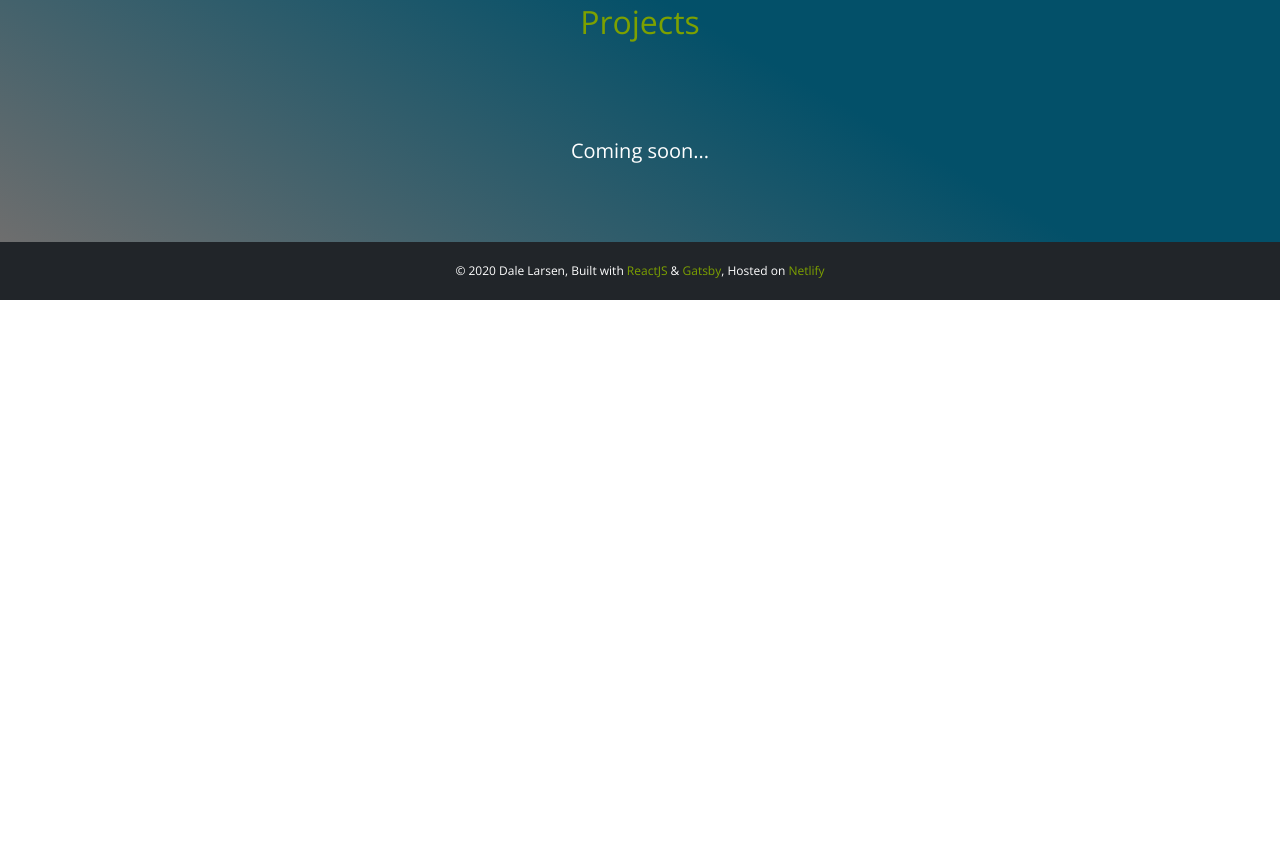
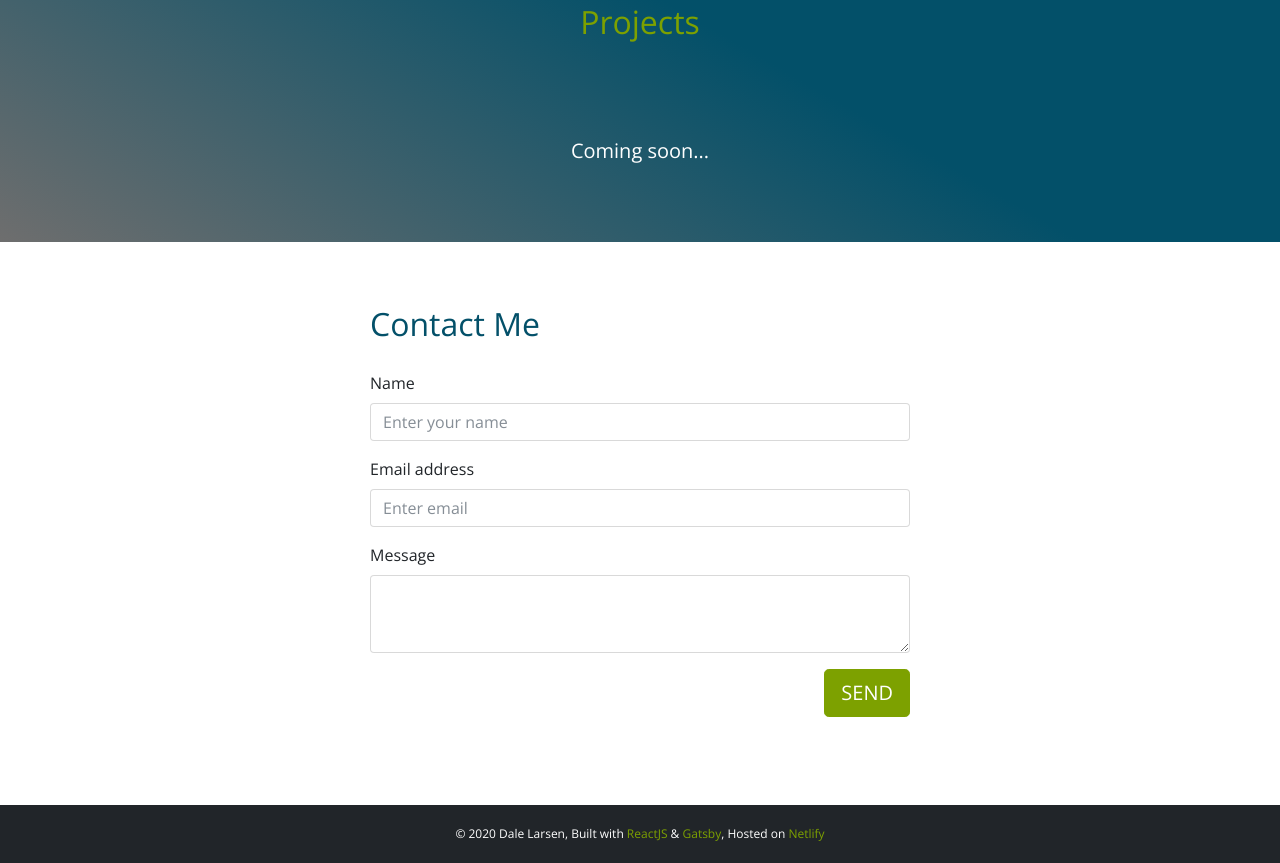
Before and after one commit to dalelarsen/dalelarsen.com, a Gatsby site: page / in a window 1280 px wide. Shown: the part 4039-4902 px from the top of the page. Before the commit the page ends 4339 px from the top, so only its background shows below. Built offline with nearby package versions, Linux system fonts and the light colour scheme; Gatsby itself is replaced by a stand-in of ours.

Commit message:
contact me section

```diff
--- /dev/null
+++ b/src/components/contact/contact.js
@@ -0,0 +1,71 @@
+import { Link } from "gatsby";
+// import PropTypes from "prop-types";
+import React from "react";
+import Typist from 'react-typist';
+import scrollToElement from "scroll-to-element";
+
+//Images
+// import Logo from '../../images/logo.png';
+
+//React Bootstrap
+// import Jumbotron from 'react-bootstrap/Jumbotron';
+import { Container, Row, Col, Button } from 'react-bootstrap';
+
+//Icons
+import { FaArrowDown } from 'react-icons/fa';
+
+import './contact.scss';
+
+class Contact extends React.Component {
+
+  render() {
+
+    return (
+
+      <Container fluid className="contact-container">
+        <Container id="contact">
+
+          <Row className="justify-content-md-center">
+            <Col xs={12} sm={12} md={6}>
+
+              <h2 style={{marginBottom: 30}}>Contact Me</h2>
+
+              <form name="contact" data-netlify-honeypot="bot-field" action="/contact-success" method="POST" data-netlify="true">
+
+                <div className="hidden">
+                  <label>Don’t fill this out if you're human: <input name="bot-field" /></label>
+                </div>
+
+                <input type="hidden" name="form-name" value="contact" />
+
+                <div className="form-group">
+                  <label htmlFor="contactName">Name</label>
+                  <input type="text" name="name" className="form-control" id="contactName" placeholder="Enter your name" />
+                </div>
+
+                <div className="form-group">
+                  <label htmlFor="emailAddress">Email address</label>
+                  <input type="email" name="email" className="form-control" id="emailAddress" aria-describedby="emailHelp" placeholder="Enter email" />
+                </div>
+
+                <div className="form-group">
+                  <label htmlFor="messageInput">Message</label>
+                  <textarea name="message" className="form-control" id="messageInput" rows="3"></textarea>
+                </div>
+
+
+                <button type="submit" className="btn btn-success btn-lg float-right mb-4">SEND</button>
+
+              </form>
+
+            </Col>
+          </Row>
+
+        </Container>
+      </Container>
+
+    );
+  }
+}
+
+export default Contact;
--- /dev/null
+++ b/src/components/contact/contact.scss
@@ -0,0 +1,10 @@
+@import "../../css/vars.scss";
+
+.about-container {
+    background: rgb(240,255,189);
+    background: linear-gradient(144deg, rgba(240,255,189,0.4) 0%, rgba(255,255,255,1) 80%) !important;
+
+    h2 {
+        text-align: center;
+    }
+}
--- a/src/css/main.scss
+++ b/src/css/main.scss
@@ -60,6 +60,9 @@ Link {
 
 }
 
+.hidden {
+  display: none;
+}
 
 footer {
   font-size: 12px;
--- a/src/pages/index.js
+++ b/src/pages/index.js
@@ -9,6 +9,7 @@ import About from "../components/about/about";
 import Work from "../components/work/work";
 import Stack from "../components/stack/stack";
 import Projects from "../components/projects/projects";
+import Contact from "../components/contact/contact";
 
 
 const IndexPage = () => (
@@ -29,6 +30,8 @@ const IndexPage = () => (
 
       <Projects />
 
+      <Contact />
+
     </div>
 
     {/* <div style={{ maxWidth: `300px`, marginBottom: `1.45rem` }}>
```
